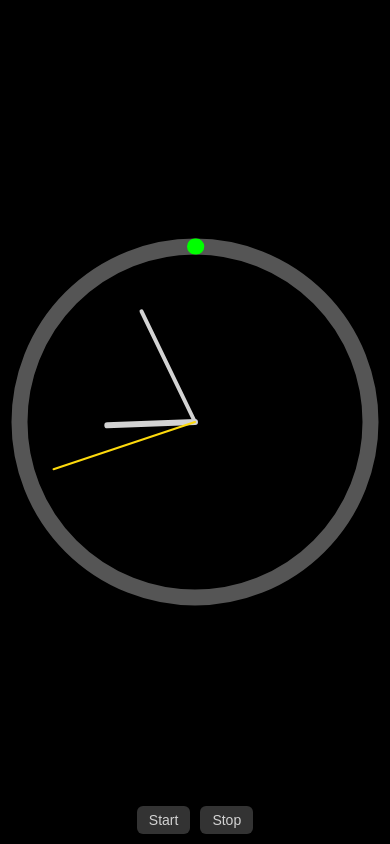
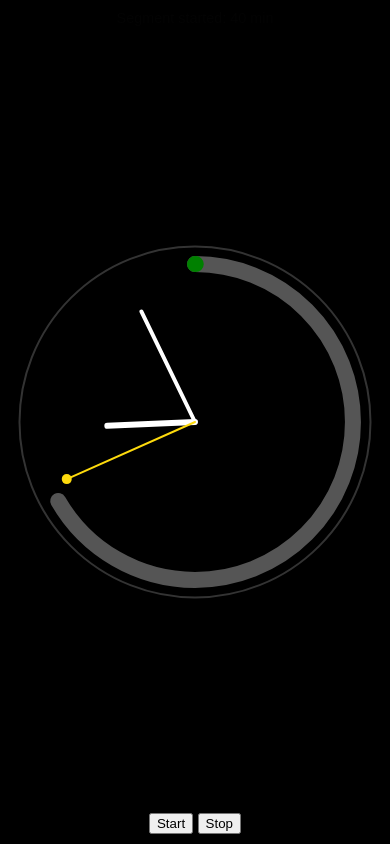
Before and after one commit to piarasj/timer, a plain HTML site: page index.html in a window 390 px wide. Both pictures are taken after a click on the button "Start". Drawn offline with Linux system fonts and the light colour scheme.

Commit message:
Update index.html

```diff
--- a/index.html
+++ b/index.html
@@ -7,37 +7,24 @@
     body {
       margin: 0;
       background: black;
-      color: lightgray;
       display: flex;
-      flex-direction: column;
       justify-content: center;
       align-items: center;
       height: 100vh;
       overflow: hidden;
+      color: #aaa;
+      font-family: sans-serif;
     }
-    canvas {
-      display: block;
+    #message {
+      position: absolute;
+      top: 10px;
+      font-size: 0.9em;
+      color: #888;
+      transition: opacity 1s ease;
     }
     #controls {
       position: absolute;
       bottom: 10px;
-      display: flex;
-      gap: 10px;
-    }
-    #controls button {
-      padding: 6px 12px;
-      border-radius: 6px;
-      border: none;
-      background: #333;
-      color: lightgray;
-      font-size: 14px;
-    }
-    #message {
-      position: absolute;
-      top: 10px;
-      font-size: 12px;
-      color: lightgray;
-      opacity: 0.7;
     }
     @media (orientation: landscape) {
       #controls { display: none; }
@@ -45,197 +32,202 @@
   </style>
 </head>
 <body>
+  <div id="message">Loading settings…</div>
   <canvas id="clock"></canvas>
   <div id="controls">
     <button id="startBtn">Start</button>
     <button id="stopBtn">Stop</button>
   </div>
-  <div id="message"></div>
-
   <script>
     const canvas = document.getElementById("clock");
     const ctx = canvas.getContext("2d");
-    const messageEl = document.getElementById("message");
+    const message = document.getElementById("message");
     let settings = null;
-    let running = false;
-    let segmentStart = null;
-    let segmentEnd = null;
-    let currentSegmentIndex = null;
-    let manual = false;
+    let segments = [];
+    let currentSegment = null;
+    let manualRun = false;
 
-    // Resize canvas to always be square
+    // Resize canvas properly in both orientations
     function resizeCanvas() {
-      const size = Math.min(window.innerWidth, window.innerHeight);
-      canvas.width = size;
-      canvas.height = size;
+      canvas.width = window.innerWidth;
+      canvas.height = window.innerHeight;
     }
     window.addEventListener("resize", resizeCanvas);
     resizeCanvas();
 
     // Load settings.json
-    fetch("settings.json")
-      .then(res => res.json())
-      .then(data => {
-        settings = data;
-        showMessage(`Settings loaded: autoStart ${settings.autoStart || "none"}, duration ${settings.segmentDuration/60} min`);
-        if (settings.autoStart) tryAutoStart();
-      })
-      .catch(err => showMessage("Failed to load settings: " + err));
-
-    function showMessage(text, timeout=3000) {
-      messageEl.textContent = text;
-      if (timeout) {
-        setTimeout(() => { messageEl.textContent = ""; }, timeout);
+    async function loadSettings() {
+      try {
+        const response = await fetch("settings.json");
+        settings = await response.json();
+        segments = settings.segments;
+        showMessage(`Settings loaded: duration ${settings.segmentDuration / 60} min`);
+      } catch (e) {
+        showMessage("Failed to load settings.json");
       }
     }
 
-    // Try to autostart from settings.autoStart
-    function tryAutoStart() {
-      if (!settings || !settings.autoStart) return;
-      const now = new Date();
-      const [h, m] = settings.autoStart.split(":").map(Number);
-      const start = new Date();
-      start.setHours(h, m, 0, 0);
-      if (now >= start) {
-        segmentStart = start.getTime();
-        segmentEnd = segmentStart + settings.segmentDuration * 1000;
-        running = true;
-        manual = false;
-        showMessage("Auto-started from settings", 2000);
-      }
+    function showMessage(text) {
+      message.textContent = text;
+      message.style.opacity = 1;
+    }
+    function hideMessage() {
+      message.style.opacity = 0;
     }
 
-    // Button actions
+    // Convert time string (HH:MM) to Date today
+    function parseTime(str) {
+      const [h, m] = str.split(":").map(Number);
+      const d = new Date();
+      d.setHours(h, m, 0, 0);
+      return d;
+    }
+
+    function startSegment(seg, isManual = false) {
+      currentSegment = {
+        start: seg.start,
+        end: new Date(seg.start.getTime() + seg.duration * 1000),
+        duration: seg.duration
+      };
+      manualRun = isManual;
+      showMessage(`Segment started: ${seg.duration/60} min`);
+      setTimeout(hideMessage, 2000);
+    }
+
+    // Manual start button
     document.getElementById("startBtn").addEventListener("click", () => {
-      if (!settings) return;
-      if (!running) {
-        const seg = findCurrentSegment();
-        if (seg) {
-          // Start scheduled segment
-          segmentStart = seg.start.getTime();
-          segmentEnd = segmentStart + seg.duration * 1000;
-          running = true;
-          manual = false;
-          currentSegmentIndex = seg.index;
-          showMessage("Started scheduled segment", 2000);
-        } else {
-          // Start manual segment
-          segmentStart = Date.now();
-          segmentEnd = segmentStart + settings.segmentDuration * 1000;
-          running = true;
-          manual = true;
-          currentSegmentIndex = -1;
-          showMessage("Manual timer started", 2000);
-        }
-      }
+      const now = new Date();
+      startSegment({ start: now, duration: settings.segmentDuration }, true);
     });
 
     document.getElementById("stopBtn").addEventListener("click", () => {
-      running = false;
-      showMessage("Stopped", 2000);
+      currentSegment = null;
+      manualRun = false;
+      showMessage("Stopped");
+      setTimeout(hideMessage, 2000);
     });
 
-    // Find if we're inside a scheduled segment
-    function findCurrentSegment() {
-      if (!settings || !settings.segments) return null;
-      const now = new Date();
-      const timeMs = now.getTime();
-      for (let i = 0; i < settings.segments.length; i++) {
-        const seg = settings.segments[i];
-        const [h, m] = seg.startTime.split(":").map(Number);
-        const start = new Date();
-        start.setHours(h, m, 0, 0);
-        const end = start.getTime() + seg.duration * 1000;
-        if (timeMs >= start.getTime() && timeMs < end) {
-          return { index: i, start, duration: seg.duration, startAngle: seg.startAngle };
-        }
-      }
-      return null;
-    }
-
-    // Main drawing
-    function draw() {
+    function drawClock() {
       const w = canvas.width;
       const h = canvas.height;
-      const r = (Math.min(w, h) * 0.9) / 2;
-      const cx = w/2, cy = h/2;
+      const size = Math.min(w, h) * 0.9;
+      const r = size / 2;
+      const cx = w / 2;
+      const cy = h / 2;
+
       ctx.clearRect(0, 0, w, h);
 
-      // Base grey circle outline
+      // Base outline circle (helps show oval distortion)
       ctx.beginPath();
-      ctx.arc(cx, cy, r, 0, 2*Math.PI);
-      ctx.strokeStyle = "#444";
+      ctx.arc(cx, cy, r, 0, 2 * Math.PI);
+      ctx.strokeStyle = "#333";
       ctx.lineWidth = 2;
       ctx.stroke();
 
-      if (running && segmentStart && segmentEnd) {
-        const now = Date.now();
-        const total = segmentEnd - segmentStart;
-        const elapsed = Math.max(0, Math.min(now - segmentStart, total));
-        const progress = elapsed / total;
+      // Draw current segment track if active
+      if (currentSegment) {
+        const now = new Date();
+        const elapsed = (now - currentSegment.start) / 1000;
+        const progress = Math.max(0, Math.min(1, elapsed / currentSegment.duration));
 
-        // Get angles for track
-        let startAngle, endAngle;
-        if (!manual && currentSegmentIndex != null && currentSegmentIndex >= 0) {
-          startAngle = (settings.segments[currentSegmentIndex].startAngle) * Math.PI/180;
-          endAngle = startAngle + 2*Math.PI * (settings.segments[currentSegmentIndex].duration / settings.segmentDuration);
-        } else {
-          // Manual run: whole circle
-          startAngle = -Math.PI/2;
-          endAngle = startAngle + 2*Math.PI;
-        }
+        // Arc positions
+        const startAngle = -Math.PI / 2;
+        const endAngle = startAngle + 2 * Math.PI * (currentSegment.duration / 3600);
+        // Full circle would be 3600s = 1hr. Here mapping duration to circle.
 
-        // Draw track (grey arc)
+        // Grey track
         ctx.beginPath();
-        ctx.arc(cx, cy, r, startAngle, endAngle);
+        ctx.arc(cx, cy, r * 0.9, startAngle, endAngle);
         ctx.strokeStyle = "#555";
         ctx.lineWidth = 16;
         ctx.lineCap = "round";
         ctx.stroke();
 
-        // Draw progress arc
-        const progAngle = startAngle + (endAngle - startAngle) * progress;
+        // Progress color
+        let color = "green";
+        const remain = currentSegment.duration - elapsed;
+        if (remain <= 300) color = "red";
+        else if (remain <= 600) color = "orange";
+
         ctx.beginPath();
-        ctx.arc(cx, cy, r, startAngle, progAngle);
-        if (elapsed >= total - 300000) {
-          ctx.strokeStyle = "red"; // last 5 minutes
-        } else if (elapsed >= total - 600000) {
-          ctx.strokeStyle = "orange"; // last 10 minutes
-        } else {
-          ctx.strokeStyle = "lime"; // normal
-        }
+        ctx.arc(cx, cy, r * 0.9, startAngle, startAngle + (endAngle - startAngle) * progress);
+        ctx.strokeStyle = color;
         ctx.lineWidth = 16;
         ctx.lineCap = "round";
         ctx.stroke();
 
-        // Hands (hour, minute, second)
-        const date = new Date();
-        const sec = date.getSeconds() + date.getMilliseconds()/1000;
-        const min = date.getMinutes() + sec/60;
-        const hr = date.getHours()%12 + min/60;
+        // Auto-advance only if not manual
+        if (!manualRun && elapsed >= currentSegment.duration) {
+          const idx = segments.findIndex(s => s.start.getTime() === currentSegment.start.getTime());
+          if (idx >= 0 && idx + 1 < segments.length) {
+            startSegment(segments[idx + 1]);
+          } else {
+            currentSegment = null;
+          }
+        }
 
-        // Hour hand
-        drawHand(cx, cy, (hr/12)*2*Math.PI - Math.PI/2, r*0.5, 6, "lightgray");
-        // Minute hand
-        drawHand(cx, cy, (min/60)*2*Math.PI - Math.PI/2, r*0.7, 4, "lightgray");
-        // Second hand
-        drawHand(cx, cy, (sec/60)*2*Math.PI - Math.PI/2, r*0.85, 2, "#FDDA0D");
+        // Manual run stops after one segment
+        if (manualRun && elapsed >= currentSegment.duration) {
+          currentSegment = null;
+          manualRun = false;
+        }
       }
 
-      requestAnimationFrame(draw);
+      // Draw clock hands
+      const now = new Date();
+      const sec = now.getSeconds();
+      const min = now.getMinutes();
+      const hr = now.getHours();
+
+      // Hour hand
+      ctx.beginPath();
+      ctx.lineWidth = 6;
+      ctx.moveTo(cx, cy);
+      ctx.lineTo(
+        cx + r * 0.5 * Math.cos((Math.PI/6) * (hr % 12 + min / 60) - Math.PI/2),
+        cy + r * 0.5 * Math.sin((Math.PI/6) * (hr % 12 + min / 60) - Math.PI/2)
+      );
+      ctx.strokeStyle = "white";
+      ctx.stroke();
+
+      // Minute hand
+      ctx.beginPath();
+      ctx.lineWidth = 4;
+      ctx.moveTo(cx, cy);
+      ctx.lineTo(
+        cx + r * 0.7 * Math.cos((Math.PI/30) * (min + sec / 60) - Math.PI/2),
+        cy + r * 0.7 * Math.sin((Math.PI/30) * (min + sec / 60) - Math.PI/2)
+      );
+      ctx.strokeStyle = "white";
+      ctx.stroke();
+
+      // Second hand
+      ctx.beginPath();
+      ctx.lineWidth = 2;
+      ctx.moveTo(cx, cy);
+      ctx.lineTo(
+        cx + r * 0.8 * Math.cos((Math.PI/30) * sec - Math.PI/2),
+        cy + r * 0.8 * Math.sin((Math.PI/30) * sec - Math.PI/2)
+      );
+      ctx.strokeStyle = "#FDDA0D"; // Cadmium yellow
+      ctx.stroke();
+
+      // Yellow terminal dot
+      ctx.beginPath();
+      ctx.arc(
+        cx + r * 0.8 * Math.cos((Math.PI/30) * sec - Math.PI/2),
+        cy + r * 0.8 * Math.sin((Math.PI/30) * sec - Math.PI/2),
+        5, 0, 2 * Math.PI
+      );
+      ctx.fillStyle = "#FDDA0D";
+      ctx.fill();
+
+      requestAnimationFrame(drawClock);
     }
 
-    function drawHand(cx, cy, angle, length, width, color) {
-      ctx.beginPath();
-      ctx.moveTo(cx, cy);
-      ctx.lineTo(cx + Math.cos(angle) * length, cy + Math.sin(angle) * length);
-      ctx.strokeStyle = color;
-      ctx.lineWidth = width;
-      ctx.lineCap = "round";
-      ctx.stroke();
-    }
-
-    draw();
+    loadSettings().then(() => {
+      requestAnimationFrame(drawClock);
+    });
   </script>
 </body>
 </html>
```
